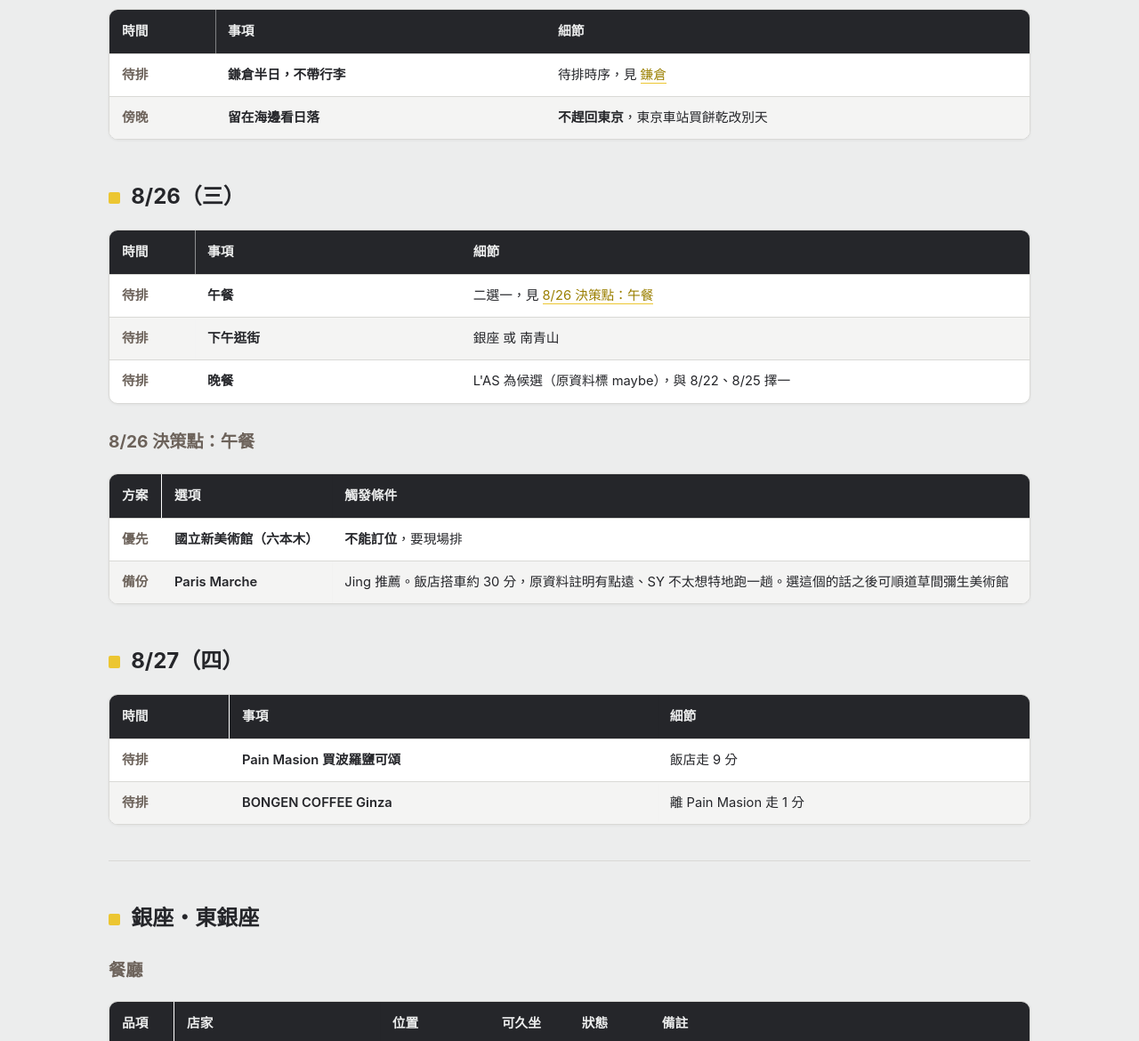
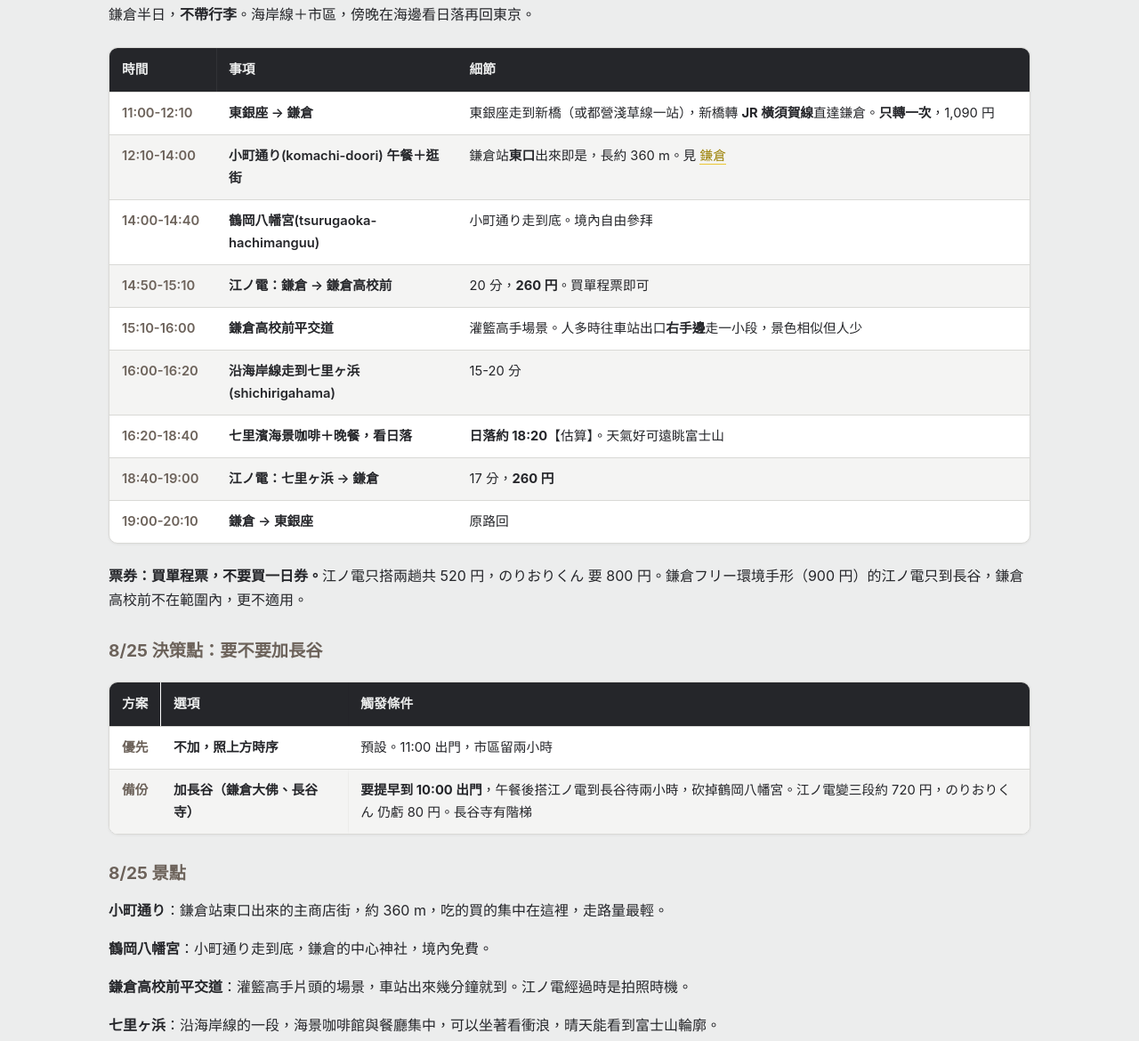
Before and after one commit to sy2025-cloud/2026-tokyo-trip, a plain HTML site: page index.html in a window 1280 px wide. Shown: the part 3101-4271 px from the top of the page at 89% size. Drawn offline with Linux system fonts and the light colour scheme.

Commit message:
update itinerary 2026-08-15 15:59

```diff
--- a/index.html
+++ b/index.html
@@ -124,7 +124,7 @@ pre{ -webkit-overflow-scrolling:touch; }
 <body>
 <div class="container">
 <h1 id="東京行程821-827">東京行程（8/21-8/27）</h1>
-<details class="callout"><summary>格式與用法</summary><div class="callout-body"><p>格式規則見 <code>04_life_journey/digital_nomad/行程檔_格式規範.md</code>。</p>
+<details class="callout"><summary>格式與用法</summary><div class="callout-body"><p>格式規則見 <code>00_agent_wiki/itinerary_format.md</code>。</p>
 <p><strong>住宿</strong>：ホテルグランバッハ東京銀座，<strong>東銀座駅走 1 分</strong>，8/21-8/27 全程同一間不換宿。房價與細節見 <code>accommodations/東京_住宿_2026.md</code>。</p>
 <p><strong>本檔結構</strong>：前半按日期（總覽表 → 每日時序表 → 當日決策點），後半按地點放候選池。日期與地點的對應可隨時調整，只改總覽表與跳轉連結，地點區塊不用搬。</p>
 <p><strong>候選池用法</strong>：狀態只用四個值（待安排／已安排／已完成／不去了）。SY 說「刪掉」的直接移除，標「不去了」的保留。<strong>可久坐</strong>欄用來找媽媽的休息點：✅ 有位子能坐著緩、❌ 站著吃或外帶型、— 未查。排定之後把營業時間、LO、步行分鐘數補進當天時序表的細節欄。</p>
@@ -350,6 +350,7 @@ pre{ -webkit-overflow-scrolling:touch; }
 </tbody>
 </table></div>
 <h2 id="825二">8/25（二）</h2>
+<p>鎌倉半日，<strong>不帶行李</strong>。海岸線＋市區，傍晚在海邊看日落再回東京。</p>
 <div class="table-wrap"><table>
 <thead>
 <tr>
@@ -360,17 +361,80 @@ pre{ -webkit-overflow-scrolling:touch; }
 </thead>
 <tbody>
 <tr>
-<td>待排</td>
-<td>鎌倉半日，<strong>不帶行李</strong></td>
-<td>待排時序，見 <a href="#鎌倉">鎌倉</a></td>
+<td>11:00-12:10</td>
+<td>東銀座 → 鎌倉</td>
+<td>東銀座走到新橋（或都營淺草線一站），新橋轉 <strong>JR 橫須賀線</strong>直達鎌倉。<strong>只轉一次</strong>，1,090 円</td>
 </tr>
 <tr>
-<td>傍晚</td>
-<td>留在海邊看日落</td>
-<td><strong>不趕回東京</strong>，東京車站買餅乾改別天</td>
+<td>12:10-14:00</td>
+<td>小町通り(komachi-doori) 午餐＋逛街</td>
+<td>鎌倉站<strong>東口</strong>出來即是，長約 360 m。見 <a href="#鎌倉">鎌倉</a></td>
+</tr>
+<tr>
+<td>14:00-14:40</td>
+<td>鶴岡八幡宮(tsurugaoka-hachimanguu)</td>
+<td>小町通り走到底。境內自由參拜</td>
+</tr>
+<tr>
+<td>14:50-15:10</td>
+<td>江ノ電：鎌倉 → 鎌倉高校前</td>
+<td>20 分，<strong>260 円</strong>。買單程票即可</td>
+</tr>
+<tr>
+<td>15:10-16:00</td>
+<td>鎌倉高校前平交道</td>
+<td>灌籃高手場景。人多時往車站出口<strong>右手邊</strong>走一小段，景色相似但人少</td>
+</tr>
+<tr>
+<td>16:00-16:20</td>
+<td>沿海岸線走到七里ヶ浜(shichirigahama)</td>
+<td>15-20 分</td>
+</tr>
+<tr>
+<td>16:20-18:40</td>
+<td>七里濱海景咖啡＋晚餐，看日落</td>
+<td><strong>日落約 18:20</strong>【估算】。天氣好可遠眺富士山</td>
+</tr>
+<tr>
+<td>18:40-19:00</td>
+<td>江ノ電：七里ヶ浜 → 鎌倉</td>
+<td>17 分，<strong>260 円</strong></td>
+</tr>
+<tr>
+<td>19:00-20:10</td>
+<td>鎌倉 → 東銀座</td>
+<td>原路回</td>
 </tr>
 </tbody>
 </table></div>
+<p><strong>票券：買單程票，不要買一日券。</strong>江ノ電只搭兩趟共 520 円，のりおりくん 要 800 円。鎌倉フリー環境手形（900 円）的江ノ電只到長谷，鎌倉高校前不在範圍內，更不適用。</p>
+<h3 id="825-決策點要不要加長谷">8/25 決策點：要不要加長谷</h3>
+<div class="table-wrap"><table>
+<thead>
+<tr>
+<th>方案</th>
+<th>選項</th>
+<th>觸發條件</th>
+</tr>
+</thead>
+<tbody>
+<tr>
+<td>優先</td>
+<td>不加，照上方時序</td>
+<td>預設。11:00 出門，市區留兩小時</td>
+</tr>
+<tr>
+<td>備份</td>
+<td>加長谷（鎌倉大佛、長谷寺）</td>
+<td><strong>要提早到 10:00 出門</strong>，午餐後搭江ノ電到長谷待兩小時，砍掉鶴岡八幡宮。江ノ電變三段約 720 円，のりおりくん 仍虧 80 円。長谷寺有階梯</td>
+</tr>
+</tbody>
+</table></div>
+<h3 id="825-景點">8/25 景點</h3>
+<p><strong>小町通り</strong>：鎌倉站東口出來的主商店街，約 360 m，吃的買的集中在這裡，走路量最輕。</p>
+<p><strong>鶴岡八幡宮</strong>：小町通り走到底，鎌倉的中心神社，境內免費。</p>
+<p><strong>鎌倉高校前平交道</strong>：灌籃高手片頭的場景，車站出來幾分鐘就到。江ノ電經過時是拍照時機。</p>
+<p><strong>七里ヶ浜</strong>：沿海岸線的一段，海景咖啡館與餐廳集中，可以坐著看衝浪，晴天能看到富士山輪廓。</p>
 <h2 id="826三">8/26（三）</h2>
 <div class="table-wrap"><table>
 <thead>
```
